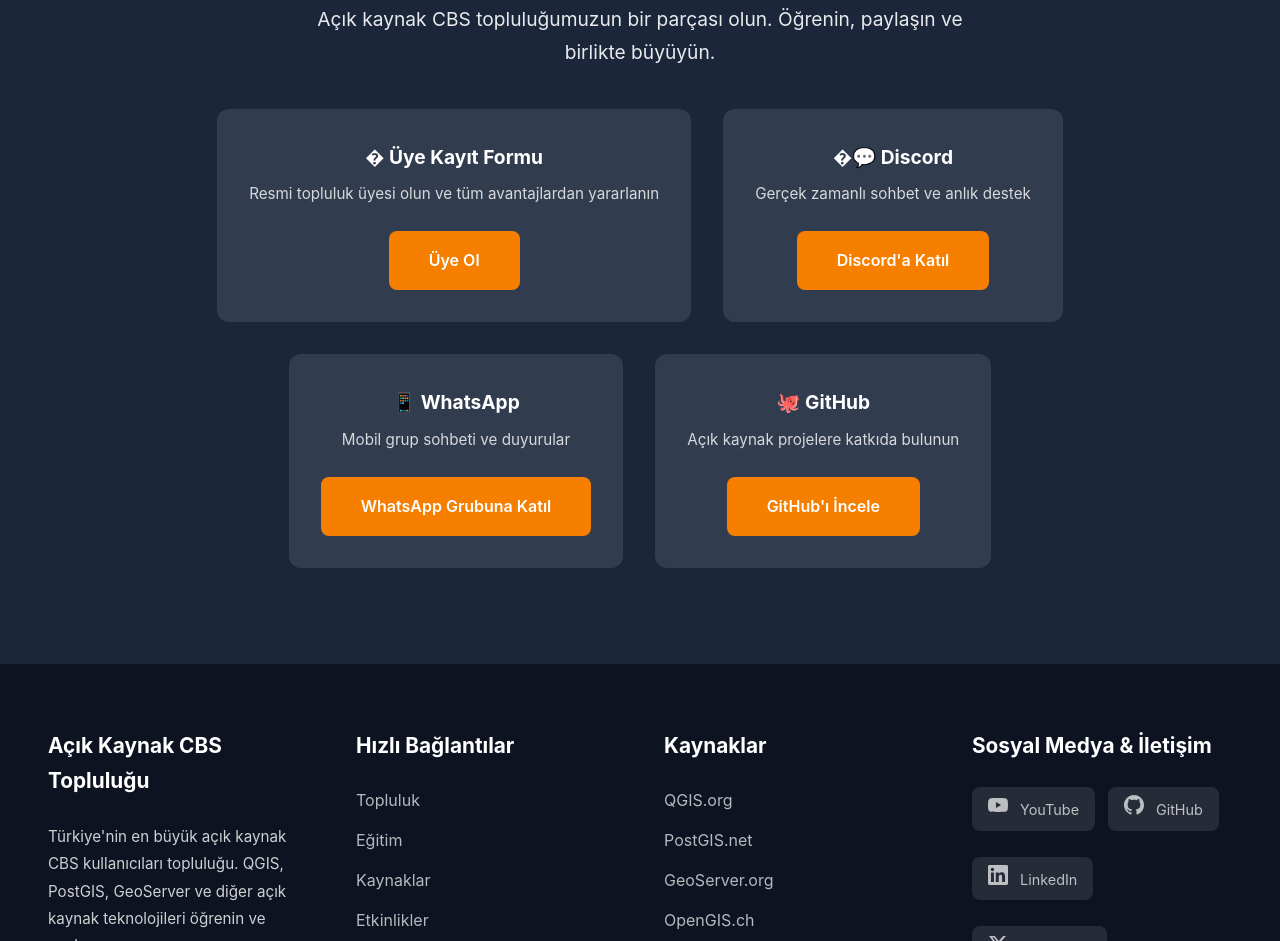
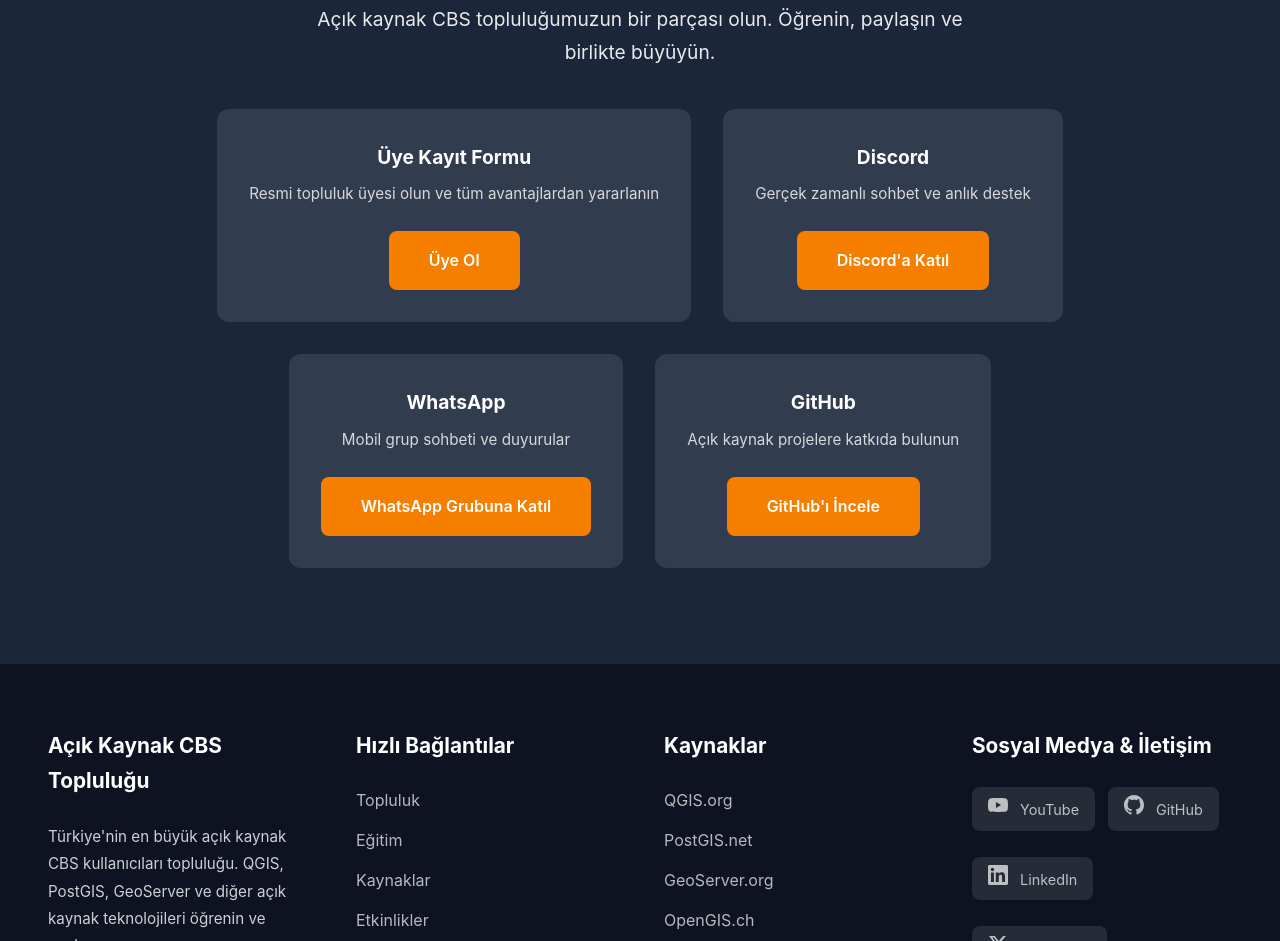
Before and after one commit to opengisturkiye/website, a plain HTML site: page index.html in a window 1280 px wide. Shown: the part 7194-8135 px from the top of the page. Drawn offline with Linux system fonts and the light colour scheme.

Commit message:
Remove emoji icons from community section headings

```diff
--- a/index.html
+++ b/index.html
@@ -299,25 +299,25 @@
 
         <div class="cta-options">
             <div class="cta-option">
-                <h4>� Üye Kayıt Formu</h4>
+                <h4>Üye Kayıt Formu</h4>
                 <p>Resmi topluluk üyesi olun ve tüm avantajlardan yararlanın</p>
                 <a href="https://docs.google.com/forms/d/e/1FAIpQLSchQlL3AZOpRK7SaighwJMpr8IyZZ20a3MEWAyG3nzdAfHD2w/viewform?usp=header" target="_blank" class="btn-primary">Üye Ol</a>
             </div>
 
             <div class="cta-option">
-                <h4>�💬 Discord</h4>
+                <h4>Discord</h4>
                 <p>Gerçek zamanlı sohbet ve anlık destek</p>
                 <a href="https://discord.gg/yZvbDSeH" target="_blank" class="btn-primary">Discord'a Katıl</a>
             </div>
 
             <div class="cta-option">
-                <h4>📱 WhatsApp</h4>
+                <h4>WhatsApp</h4>
                 <p>Mobil grup sohbeti ve duyurular</p>
                 <a href="https://chat.whatsapp.com/ERw4FtkT1jg6gUvlUdgbNY?mode=ems_copy_t" target="_blank" class="btn-primary">WhatsApp Grubuna Katıl</a>
             </div>
 
             <div class="cta-option">
-                <h4>🐙 GitHub</h4>
+                <h4>GitHub</h4>
                 <p>Açık kaynak projelere katkıda bulunun</p>
                 <a href="https://github.com/OpenGISTurkiye" target="_blank" class="btn-primary">GitHub'ı İncele</a>
             </div>
```
